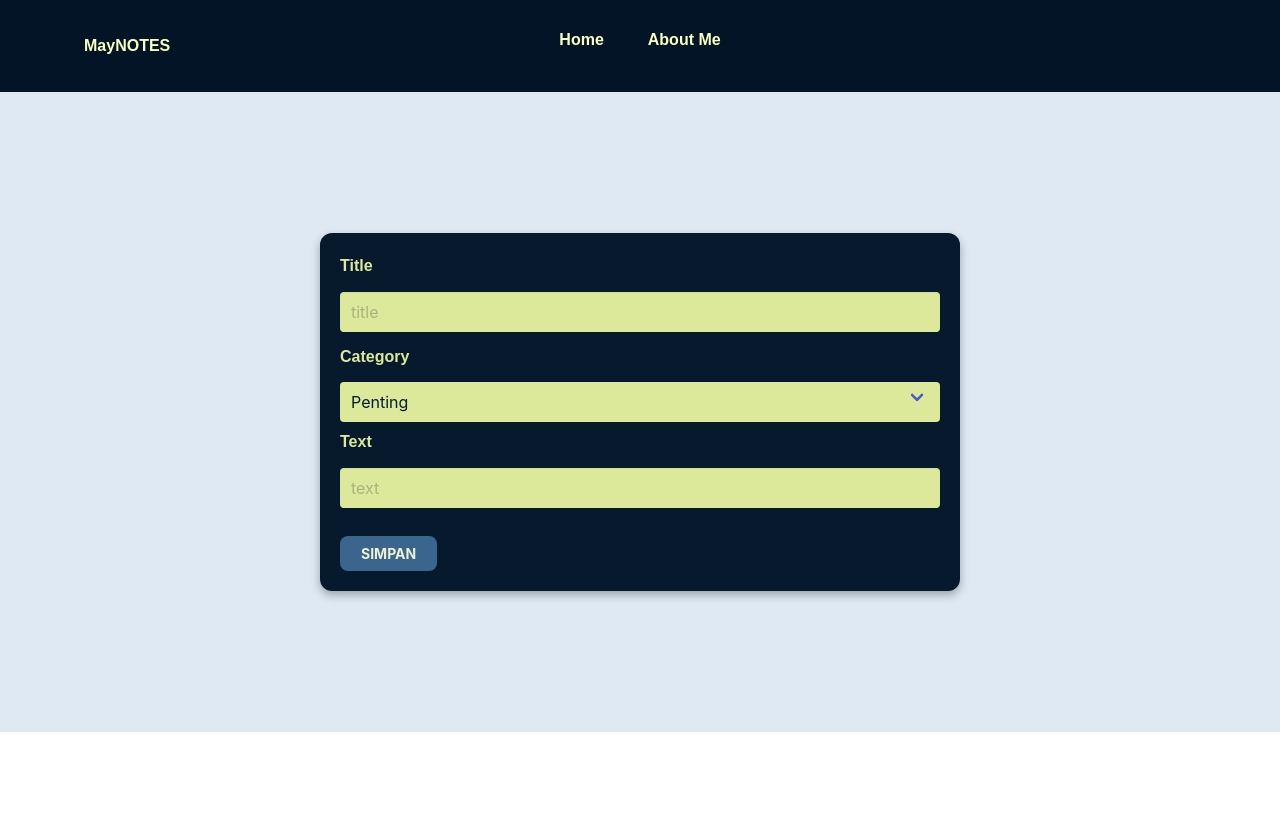
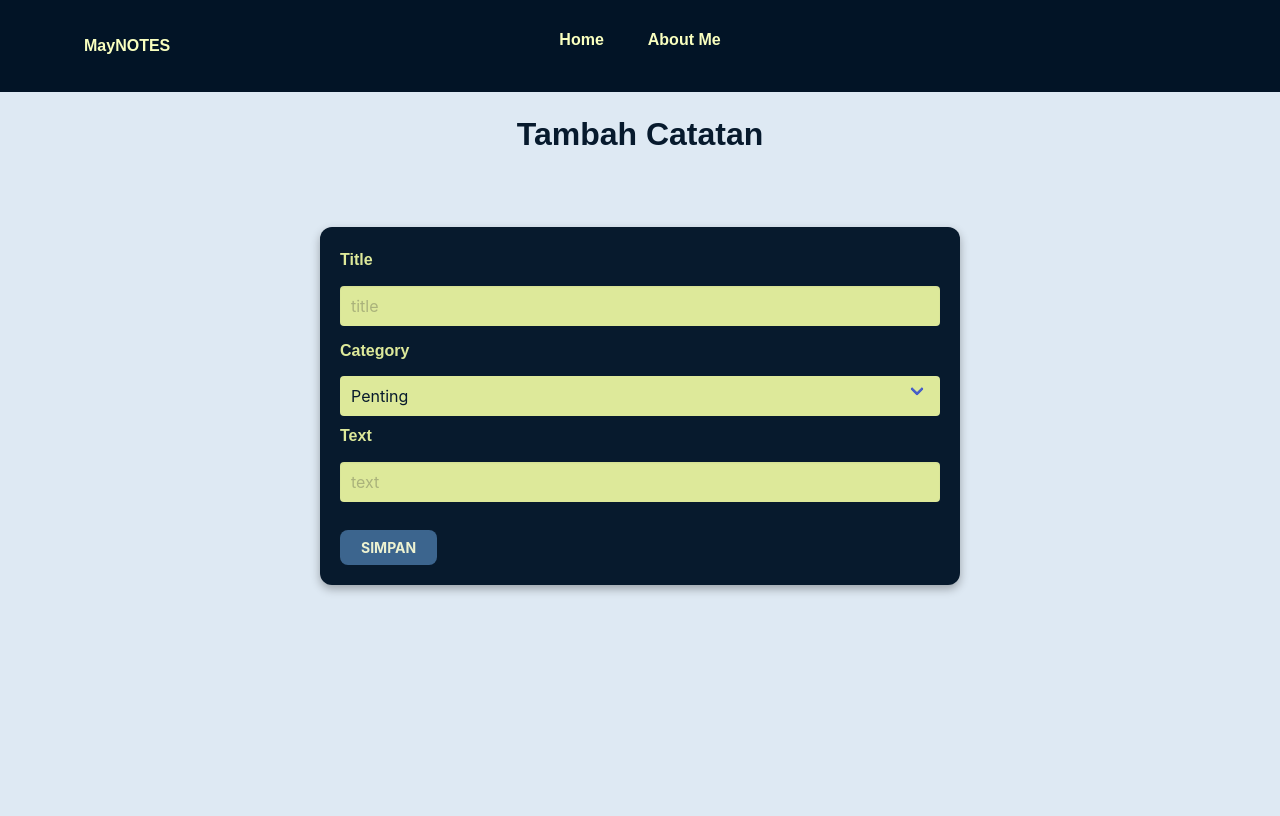
Before and after one commit to Maydamai03/123220017_Tugas7_Autentikasi, a plain HTML site: page frontend/add.html in a window 1280 px wide. Drawn offline with nearby package versions, Linux system fonts and the light colour scheme.

Commit message:
revisi fitur 1.1

```diff
--- a/backend/backend.js
+++ b/backend/backend.js
@@ -1,4 +1,6 @@
 // Fungsi untuk menyimpan catatan (add note)
+
+
 async function saveUser(event) {
     event.preventDefault();
     const title = document.getElementById("title").value;
--- a/frontend/add.html
+++ b/frontend/add.html
@@ -15,13 +15,13 @@
 <body>
 
     <!-- Navbar -->
+    <div id="navbar-container"></div>
+    <h1 class="title has-text-centered mt-5" style="color: #071a2d;font-weight: bold;">Tambah Catatan</h1>
 
+    <!-- Main Section -->
+    <div class="container2">
+        <!-- Head Title -->
 
-    <div id="navbar-container"></div>
-
-
-    <!-- Main Session y -->
-    <div class="container2">
         <div class="card2">
             <form onsubmit="saveUser(event)">
                 <div class="field">
@@ -56,7 +56,7 @@
     </div>
 
     <style>
-
+        /* Styling Button */
         .button.is-success {
             background-color: #3c658e;
             color: #edf2d1;
@@ -65,17 +65,20 @@
         .button.is-success:hover {
             background-color: #9fdfff;
             color: #0e0e0e;
+        }
 
+        /* Styling Head Title */
+        .title {
+            font-size: 2rem;
+            font-weight: bold;
+            color: #dde99a;
         }
     </style>
 
-
-
-
     <script src="../backend/backend.js"></script>
-
     <script src="navbar.js"></script>
 
 </body>
 
+
 </html>
--- a/frontend/crud.css
+++ b/frontend/crud.css
@@ -3,18 +3,18 @@
     display: flex;
     justify-content: center;
     align-items: center;
-    height: 80vh; /* Agar card berada di tengah halaman */
-    padding-bottom: 0px;
+    height: 80vh;
+    padding-bottom: 180px;
 }
 
 /* Styling Card */
 .card2 {
-    background: #071a2d; /* Warna background card */
-    color: #dde99a; /* Warna teks */
+    background: #071a2d;
+    color: #dde99a;
     border-radius: 12px;
     padding: 20px;
-    box-shadow: 0 4px 10px rgba(0, 0, 0, 0.3); /* Efek bayangan */
-    width: 50%; /* Lebar card */
+    box-shadow: 0 4px 10px rgba(0, 0, 0, 0.3);
+    width: 50%;
 }
 .card2 label{
 
--- a/frontend/style.css
+++ b/frontend/style.css
@@ -1,15 +1,13 @@
 /* General Styling */
 body {
     background-color: #dee9f3;
-    color: #333; /* Warna teks */
-    font-family: 'Poppins', sans-serif; /* Gunakan font Poppins atau sans-serif */
-    font-size: 16px; /* Ukuran font */
-    line-height: 1.6; /* Jarak antar baris */
+    color: #333;
+    font-family: 'Poppins', sans-serif;
+    font-size: 16px;
+    line-height: 1.6;
     margin: 0;
     padding: 0;
 }
-
-/* Navbar Styling */
 
 
 /* Container */
@@ -24,7 +22,7 @@ body {
     background: #071a2d;
     color: #f8fffb;
     border-radius: 8px;
-    box-shadow: 0 17px 10px rgba(7, 57, 90, 0.5); /* Bayangan default */
+    box-shadow: 0 17px 10px rgba(7, 57, 90, 0.5); /* Bayangan sebelum hover */
     padding: 20px;
     transition: box-shadow 0.3s ease-in-out, transform 0.3s ease-in-out;
 }
```
Also changed, not shown: frontend/edit.html (+1 -0 lines).
